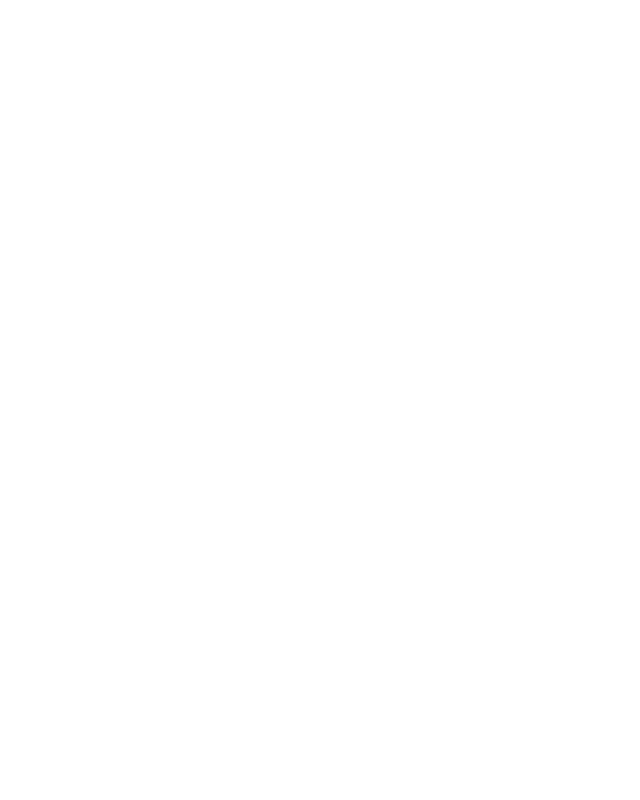
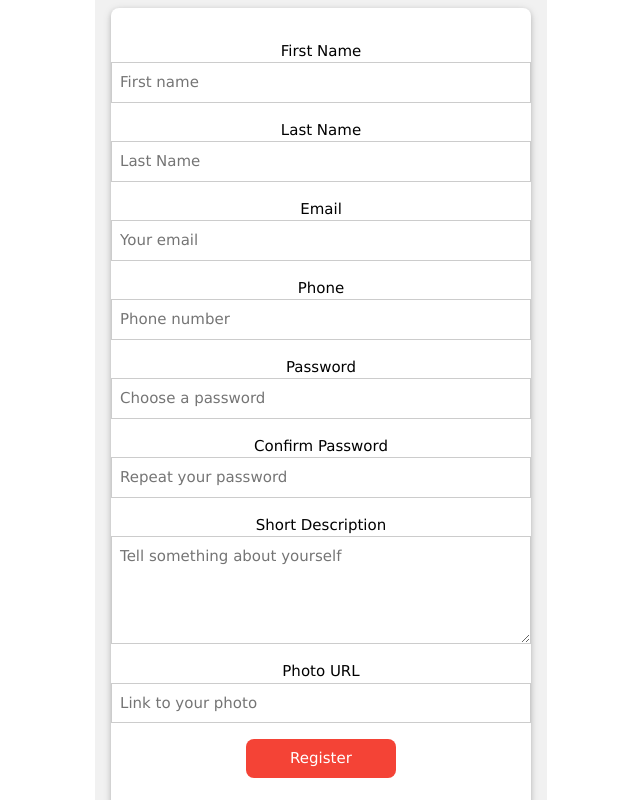
Before and after one commit to JuriValkiainen/tourconnect, a React (Vite) app in the folder client/: page /guide-register in a window 1280 px wide. Shown: the part 560-1360 px from the top of the page, without its empty margins (319-959 px from the left). Before the commit the page ends 800 px from the top, so only its background shows below. Built offline with nearby package versions, Linux system fonts and the light colour scheme.

Commit message:
Create guide registration form, connect it to server, add email support, add guide registration button, and make TourConnect link go to home page

```diff
--- /dev/null
+++ b/client/src/components/HeroImage.jsx
@@ -0,0 +1,11 @@
+const HeroImage = () => (
+    <div className="w3-display-container">
+        <img
+          src="https://www.w3schools.com/w3images/london2.jpg"
+          alt="London"
+          style={{ width: "100%"}}
+        />
+    </div>
+);
+
+export default HeroImage;
--- a/client/src/components/NavigationBar.jsx
+++ b/client/src/components/NavigationBar.jsx
@@ -1,11 +1,24 @@
+import { Link, useLocation } from "react-router-dom";
+
 const NavigationBar = () => {
+  const location = useLocation();
   return (
     <div className="w3-bar w3-white w3-border-bottom w3-xlarge">
-      <a href="#" className="w3-bar-item w3-button w3-text-red w3-hover-red">
+      <Link to="/" className="w3-bar-item w3-button w3-text-red w3-hover-red">
         <b>
           <i className="fa fa-map-marker w3-margin-right"></i>TourConnect
         </b>
-      </a>
+      </Link>
+
+      {location.pathname === "/" && (
+        <Link
+          to="/guide-register"
+          className="w3-bar-item w3-button w3-right w3-text-red w3-hover-red"
+        >
+          <b>Become a Guide</b>
+        </Link>
+      )}
+
       <a href="#" className="w3-bar-item w3-button w3-right w3-hover-red w3-text-grey">
         <i className="fa fa-search"></i>
       </a>
--- a/client/src/index.css
+++ b/client/src/index.css
@@ -1,4 +1,4 @@
-@import url('https://www.w3schools.com/w3css/4/w3.css');
+/* @import url('https://www.w3schools.com/w3css/4/w3.css'); */
 
 :root {
   font-family: system-ui, Avenir, Helvetica, Arial, sans-serif;
--- a/client/src/pages/GuideRegister.jsx
+++ b/client/src/pages/GuideRegister.jsx
@@ -1,10 +1,220 @@
+import { useNavigate } from "react-router-dom";
+import { useState } from "react";
+
+import Newsletter from "../components/Newsletter";
+import Contact from "../components/Contact";
+import HeroImage from "../components/HeroImage";
+
 const GuideRegister = () => {
-    return (
-      <>
-        <h3>Guide Registration</h3>
-        <p>Fill out the form to become a guide.</p>
-      </>
-    );
+  const [formData, setFormData] = useState({
+    firstName: "",
+    lastName: "",
+    email: "",
+    phone: "",
+    password: "",
+    confirmPassword: "",
+    description: "",
+    photo: "",
+  });
+
+  const [error, setError] = useState("");
+  const [successMessage, setSuccessMessage] = useState("");
+
+  const handleChange = (e) => {
+    setFormData({ ...formData, [e.target.name]: e.target.value });
+    setError("");
   };
 
-  export default GuideRegister;
+  const navigate = useNavigate();
+
+  const handleSubmit = async (e) => {
+    e.preventDefault();
+
+    setError("");
+    setSuccessMessage("");
+
+    if (formData.password !== formData.confirmPassword) {
+      setError("Password do not match.");
+      return;
+    }
+
+    try {
+      const response = await fetch("http://localhost:5001/guides/register", {
+        method: "POST",
+        headers: {
+          "Content-Type": "application/json",
+        },
+        body: JSON.stringify({
+          firstName: formData.firstName,
+          lastName: formData.lastName,
+          email: formData.email,
+          phone: parseInt(formData.phone),
+          password: formData.password,
+          description: formData.description,
+          photo: formData.photo,
+        }),
+      });
+
+      if (!response.ok) {
+        const errorData = await response.json();
+        setError(errorData.error || "Registration failed.");
+        return;
+      }
+
+      const result = await response.json();
+      console.log("Guide registered with ID:", result.id);
+      setSuccessMessage("Registartion successful!");
+
+      setTimeout(() => {
+        setFormData ({
+          firstName: "",
+          lastName: "",
+          email: "",
+          phone: "",
+          password: "",
+          confirmPassword: "",
+          description: "",
+          photo: "",
+        });
+      }, 2000);
+
+      setTimeout(() => navigate("/guide-dashboard"), 2000);
+
+    } catch (err) {
+      console.error("Error registering guide:", err);
+      setError("Server error. Please try again later.");
+    }
+  };
+
+  return (
+    <>
+
+      <HeroImage />
+
+      <div className="w3-container w3-margin-top">
+        <h2 className="w3-center w3-margin-top">Register as a guide</h2>
+        <p>Join our platform and start offering your own excursions</p>
+      </div>
+
+      <div className="w3-container" style={{ maxWidth: "700px", margin: "auto" }}>
+        <div className="w3-card w3-white w3-padding-32 w3-round-large w3-margin-top w3-margin-bottom">
+          <form onSubmit={handleSubmit}>
+            <label className="w3-text-black">First Name</label>
+            <input
+              className="w3-input w3-border w3-margin-bottom"
+              type="text"
+              name="firstName"
+              value={formData.firstName}
+              onChange={handleChange}
+              placeholder="First name"
+              required
+            />
+
+            <label className="w3-text-black">Last Name</label>
+            <input
+              className="w3-input w3-border w3-margin-bottom"
+              type="text"
+              name="lastName"
+              value={formData.lastName}
+              onChange={handleChange}
+              placeholder="Last Name"
+              required
+            />
+
+            <label className="w3-text-black">Email</label>
+            <input
+              className="w3-input w3-border w3-margin-bottom"
+              type="email"
+              name="email"
+              value={formData.email}
+              onChange={handleChange}
+              placeholder="Your email"
+              required
+            />
+
+            <label className="w3-text-black">Phone</label>
+            <input
+              className="w3-input w3-border w3-margin-bottom"
+              type="tel"
+              name="phone"
+              value={formData.phone}
+              onChange={handleChange}
+              placeholder="Phone number"
+              required
+            />
+
+            <label className="w3-text-black">Password</label>
+            <input
+              className="w3-input w3-border w3-margin-bottom"
+              type="password"
+              name="password"
+              value={formData.password}
+              onChange={handleChange}
+              placeholder="Choose a password"
+              required
+            />
+
+            <label className="w3-text-black">Confirm Password</label>
+            <input
+              className="w3-input w3-border w3-margin-bottom"
+              type="password"
+              name="confirmPassword"
+              value={formData.confirmPassword}
+              onChange={handleChange}
+              placeholder="Repeat your password"
+              required
+            />
+
+            <label className="w3-text-black">Short Description</label>
+            <textarea
+              className="w3-input w3-border w3-margin-bottom"
+              name="description"
+              value={formData.description}
+              onChange={handleChange}
+              placeholder="Tell something about yourself"
+              rows="4"
+              required
+            ></textarea>
+
+            <label className="w3-text-black">Photo URL</label>
+            <input
+              className="w3-input w3-border w3-margin-bottom"
+              type="url"
+              name="photo"
+              value={formData.photo}
+              onChange={handleChange}
+              placeholder="Link to your photo"
+            />
+
+            {error && (
+              <div className="w3-text-red w3-margin-bottom">
+                <strong>{error}</strong>
+              </div>
+            )}
+
+            {successMessage && (
+              <div className="w3-panel w3-blue w3-padding w3-margin-bottom">
+                <strong>{successMessage}</strong>
+              </div>
+            )}
+
+            <div className="w3-center">
+              <button
+                type="submit"
+                className="w3-button w3-red w3-round-large"
+                style={{ width: "150px"}}
+              >
+                Register
+              </button>
+            </div>
+          </form>
+        </div>
+      </div>
+
+      <Newsletter />
+      <Contact />
+    </>
+  );
+};
+
+export default GuideRegister;
```
Also changed, not shown: 1 other file (tests, documents, lock files or other folders).
